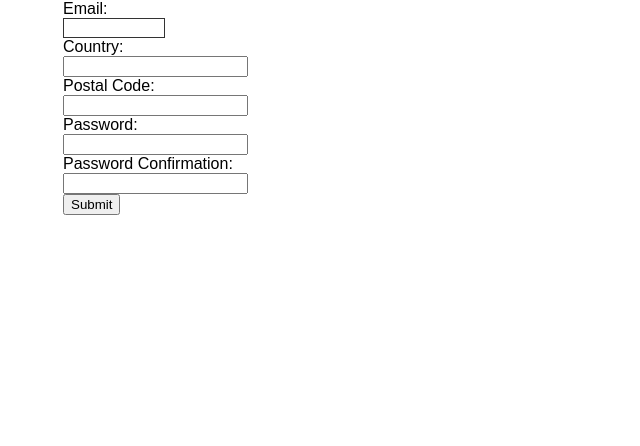
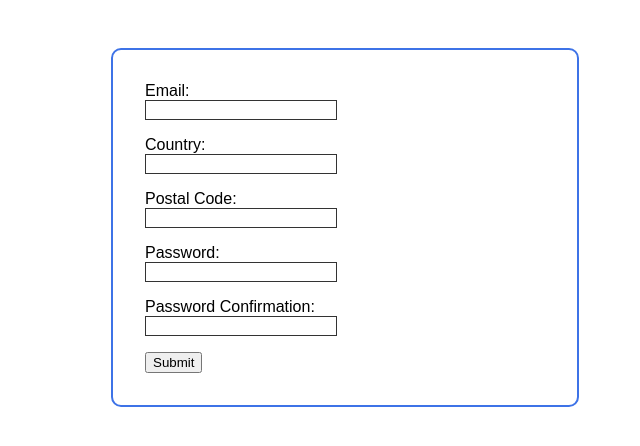
Before and after one commit to inlineflow/odp-practice, a website built with Vite: page index.html in a window 1280 px wide. Shown: the whole page, without its empty margins (477-1117 px from the left). Built offline with nearby package versions, Linux system fonts and the light colour scheme.

Commit message:
added shit

```diff
--- a/styles.css
+++ b/styles.css
@@ -8,6 +8,18 @@
 
 .invisible {
   visibility: hidden;
+}
+
+form {
+  margin: 3rem;
+  padding: 2rem;
+  border: 2px solid rgb(62, 115, 231);
+  border-radius: 10px;
+  width: 200%;
+}
+
+.form-field {
+  padding-bottom: 1rem;
 }
 
 body {
@@ -21,10 +33,10 @@ p * {
   display: block;
 }
 
-input[type="email"] {
+input {
   appearance: none;
 
-  width: 100%;
+  /* width: 100%; */
   border: 1px solid #333;
   margin: 0;
 
@@ -64,7 +76,3 @@ input:focus:invalid {
 .input-box {
   display: flex;
 }
-
-.invisible {
-  visibility: hidden;
-}
```
